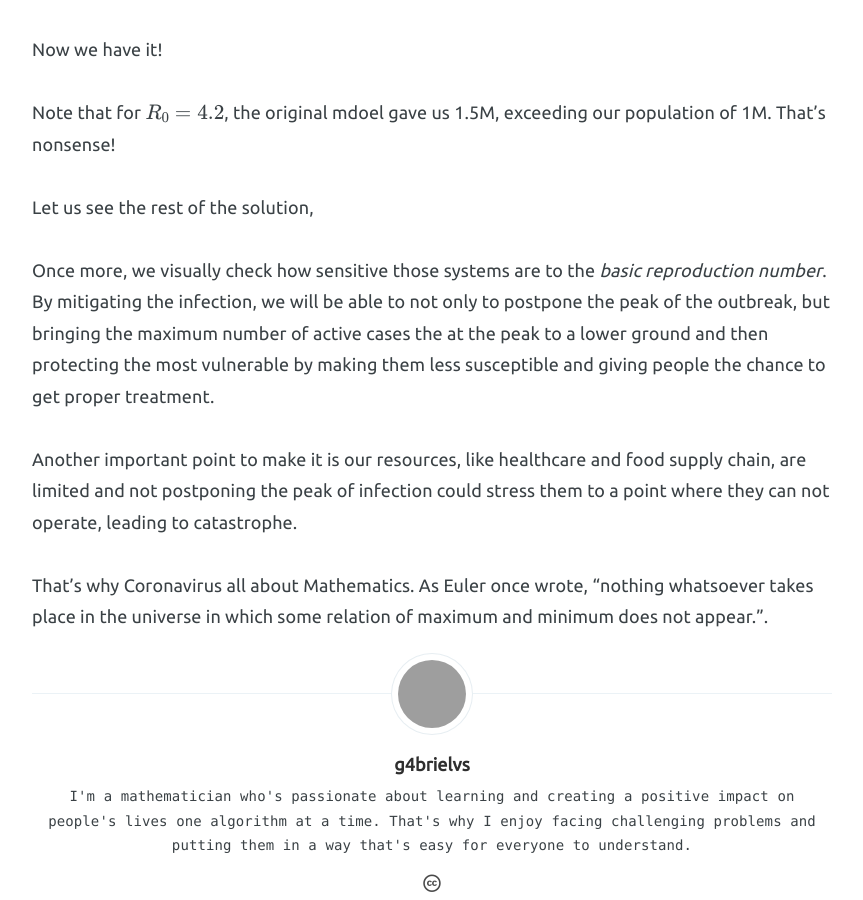
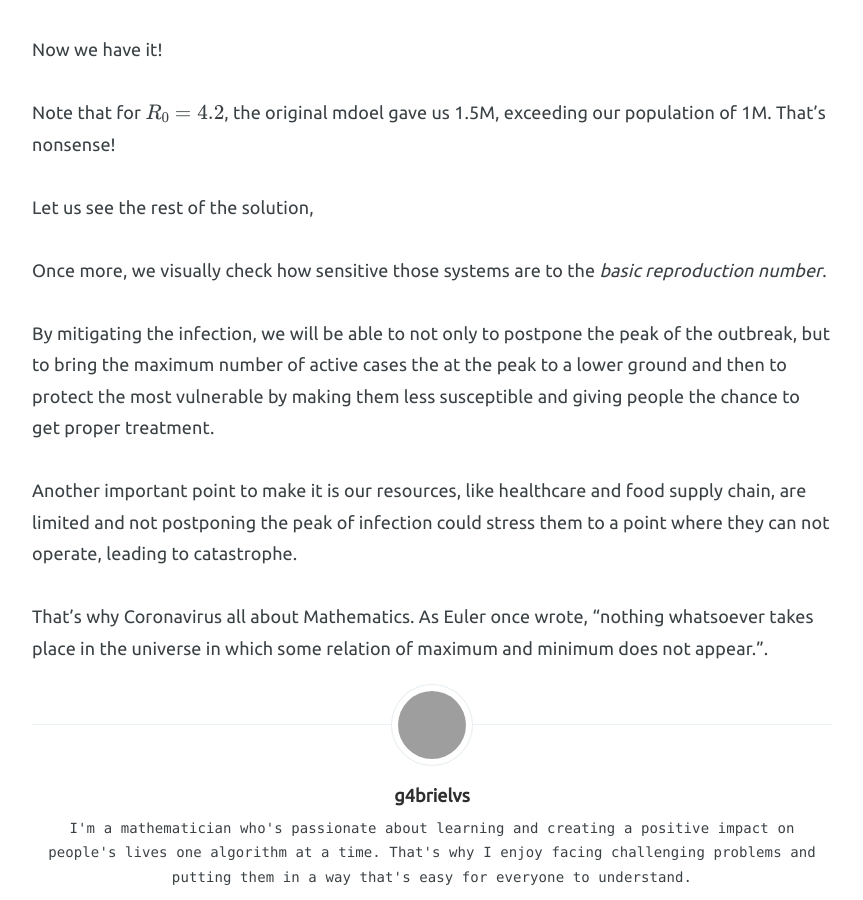
Before and after one commit to g4brielvs/g4brielvs.github.io, a Jekyll site: the page built from _posts/2020-03-13-why-is-coronavirus-all-about-mathematics.md, in a window 1280 px wide and 900 px high, scrolled down 5106 px. Shown: the whole window, without its empty margins (208-1071 px from the left). Built offline with Jekyll 4.4.1, drawn with Linux system fonts in a browser that asks for light colours; nearby versions of some CDN libraries; formulas are drawn with MathJax 3; comment, search, counter and statistics services are not loaded; grey boxes are pictures that could not be loaded.

Commit message:
Fix why-is-coronavirus-all-about-mathematics

```diff
--- a/_posts/2020-03-13-why-is-coronavirus-all-about-mathematics.md
+++ b/_posts/2020-03-13-why-is-coronavirus-all-about-mathematics.md
@@ -166,7 +166,9 @@ Let us see the rest of the solution,
 {% include posts/2020-03-13-why-is-coronavirus-all-about-mathematics/5.html %}
 <sub></sub>
 
-Once more, we visually check how sensitive those systems are to the *basic reproduction number*. By mitigating the infection, we will be able to not only to postpone the peak of the outbreak, but bringing the maximum number of active cases the at the peak to a lower ground and then protecting the most vulnerable by making them less susceptible and giving people the chance to get proper treatment.
+Once more, we visually check how sensitive those systems are to the *basic reproduction number*.
+
+By mitigating the infection, we will be able to not only to postpone the peak of the outbreak, but to bring the maximum number of active cases the at the peak to a lower ground and then to protect the most vulnerable by making them less susceptible and giving people the chance to get proper treatment.
 
 {% include posts/2020-03-13-why-is-coronavirus-all-about-mathematics/6.html %}
 <sub></sub>
```
